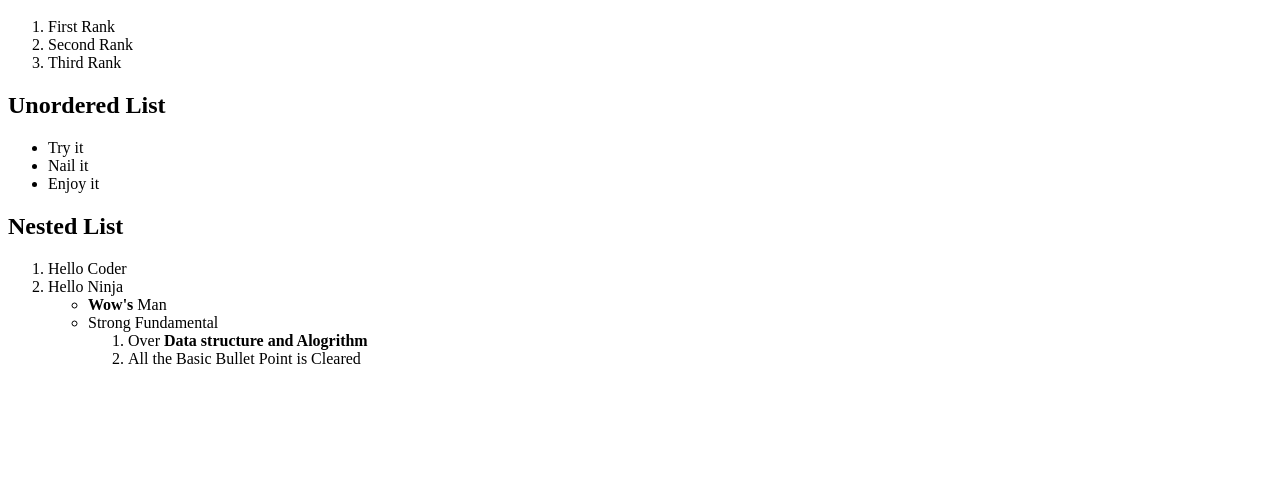
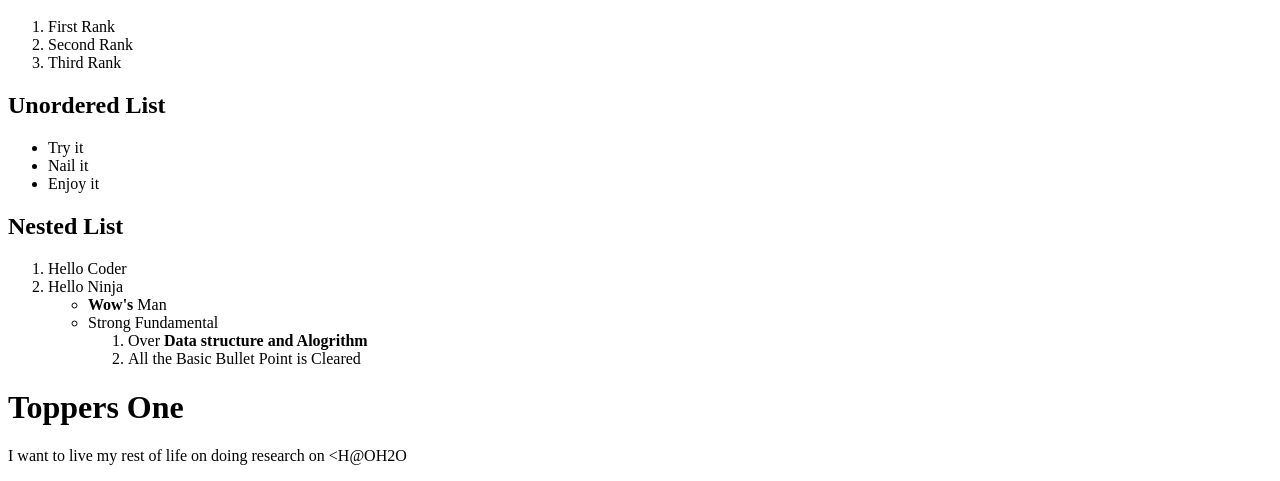
Before and after one commit to avnishaks/Python-Web-Framwork-Learning, a plain HTML site: page HTML_LEVEL_ONE/basic.html in a window 1280 px wide. Shown: the part 576-1057 px from the top of the page. Before the commit the page ends 960 px from the top, so only its background shows below. Drawn offline with Linux system fonts and the light colour scheme.

Commit message:
About div and span element

```diff
--- a/HTML_LEVEL_ONE/basic.html
+++ b/HTML_LEVEL_ONE/basic.html
@@ -52,6 +52,18 @@
     </ol>
 
 
+    <!-- Lecture 4 (Div and Span) -->
+
+    <!-- div (apply for the particular class) and span(Apply to particular section) -->
+
+    <div class="group_one">
+      <h1>Toppers One</h1>
+      <p>I want to live my rest of life on doing research on <<span>H@O</span>H2O</p>
+    </div>
+
+
+
+
 
   </body>
 </html>
```
